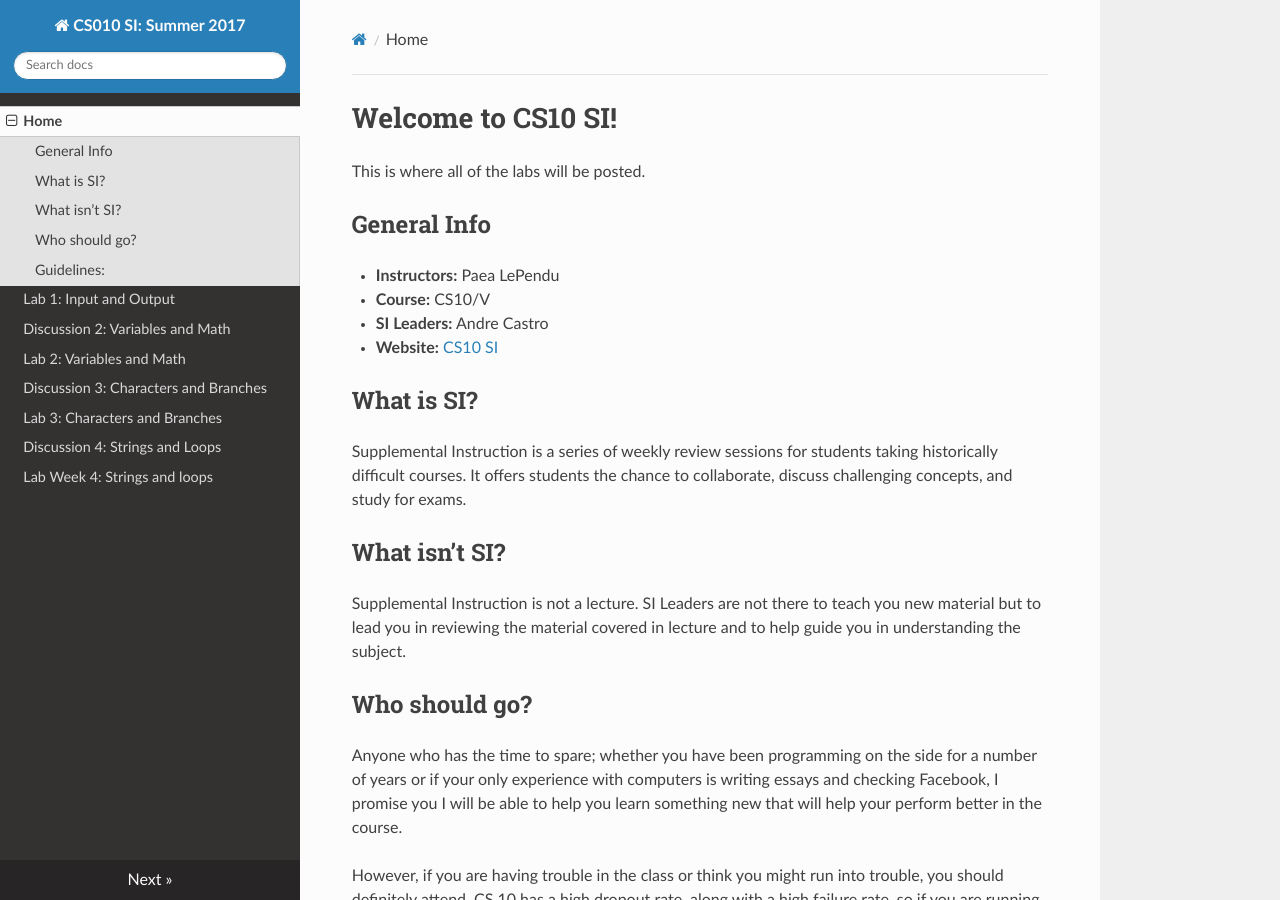
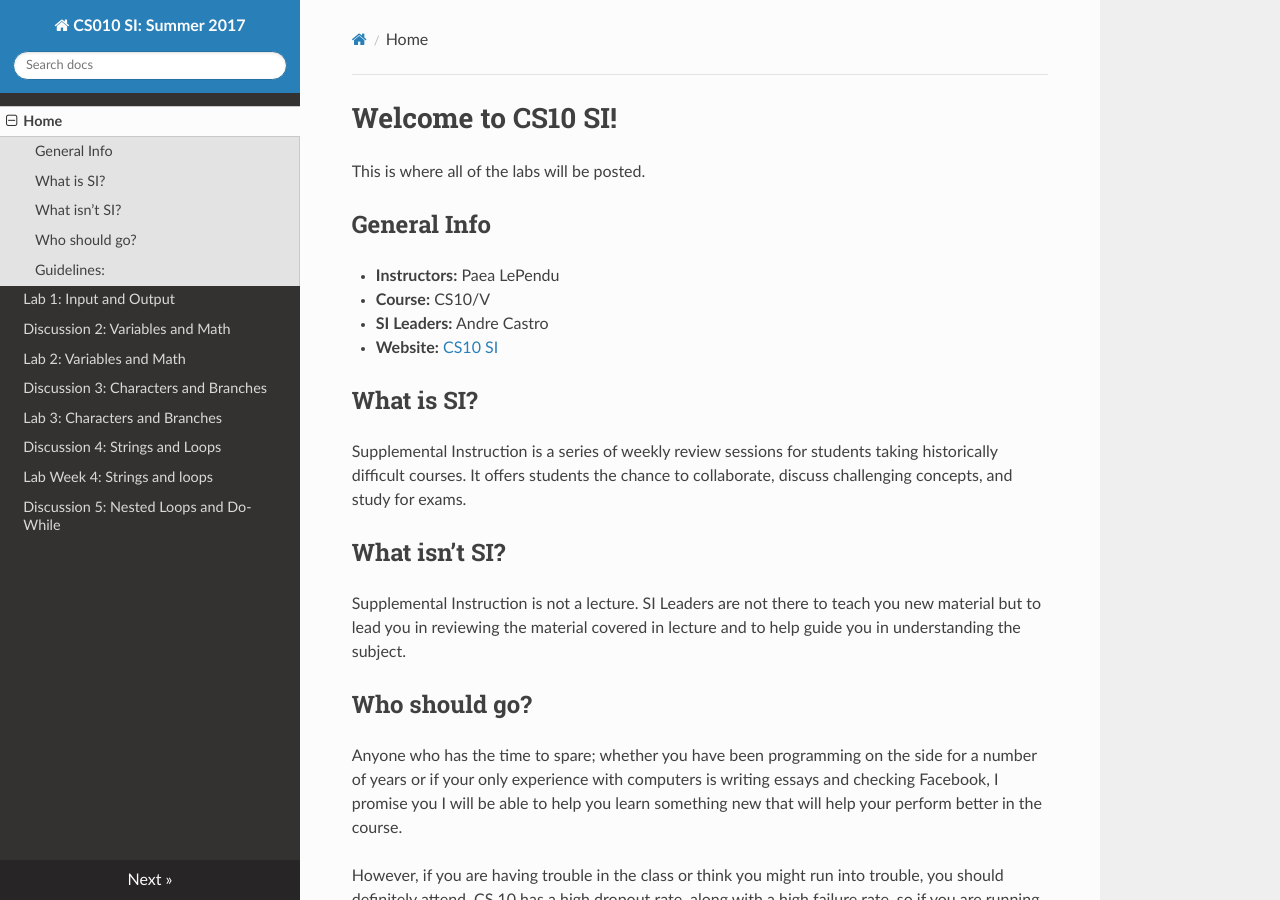
Before and after one commit to cs-si-ucr/cs10, an MkDocs documentation site: the page built from docs/index.md, in a window 1280 px wide and 900 px high. Built offline with MkDocs 1.6.1, drawn with Linux system fonts in a browser that asks for light colours; nearby versions of some CDN libraries; old or Windows-style settings are respelled for this version of MkDocs.

Commit message:
Added week 5

```diff
--- a/mkdocs.yml
+++ b/mkdocs.yml
@@ -8,7 +8,7 @@ pages:
     - [lab03.md, "Lab 3: Characters and Branches"]
     - [dis04.md, "Discussion 4: Strings and Loops"]
     - [lab04.md, "Lab Week 4: Strings and loops"]
-    #- [dis05.md, "Discussion 5: Nested Loops and Do-While"]
+    - [dis05.md, "Discussion 5: Nested Loops and Do-While"]
     #- [lab05.md, "Lab Week 5: Mock Midterm"]
     #- [dis06.md, "Discussion 6: Midterm Preparation"]
     #- [lab06.md, "Lab Week 6: Randomness"]
```
